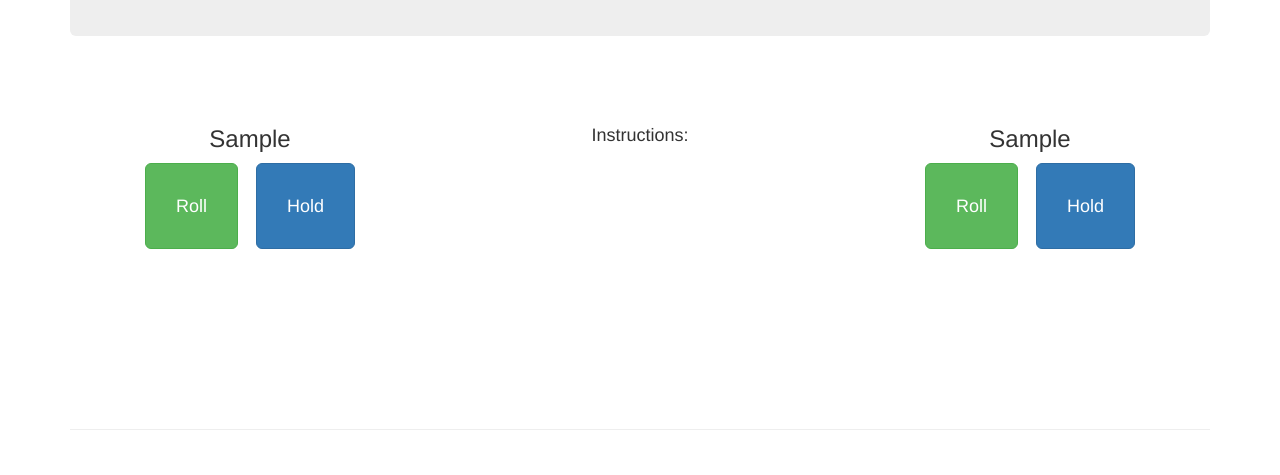
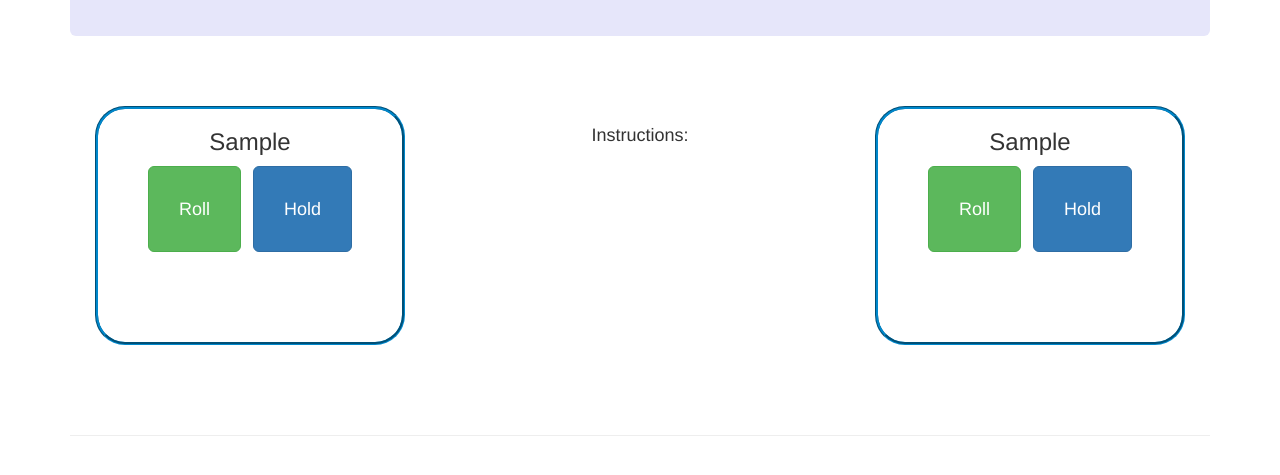
Before and after one commit to jenasancartier/pig-dice, a plain HTML site: page index.html in a window 1280 px wide. Both pictures are taken after typing "Sample", "Sample" into the empty fields and a click on the button "Let's play!". Shown: the part 179-654 px from the top of the page. Drawn offline with nearby package versions, Linux system fonts and the light colour scheme.

Commit message:
add borders to player columns and style them in css

```diff
--- a/css/styles.css
+++ b/css/styles.css
@@ -18,6 +18,7 @@ ol {
 .jumbotron {
   text-align: center;
   margin-top: 20px;
+  background-color: lavender;
 }
 
 .row {
@@ -42,10 +43,6 @@ ol {
   color: #0088cc;
 }
 
-#instructionTitle:visited {
-  color: white;
-}
-
 #instructions {
   display: none;
 }
@@ -58,6 +55,12 @@ ol {
 #player1-hold, #player2-hold {
   float: right;
   margin-right: 50px;
+}
+
+.border {
+  border: solid #0088cc;
+  border-radius: 30px;
+  border-style: groove;
 }
 
 h4#p1RollTotal, h4#p2RollTotal {
--- a/index.html
+++ b/index.html
@@ -22,7 +22,7 @@
               <label for="name1">Enter your name:</label>
               <input type="text" class="form-control" id="name1">
             </div>
-            <div class="game">
+            <div class="game border" id="p1">
               <h3 id="player1Name"></h3>
               <button type="button" class="btn btn-lg btn-success" id="player1-roll">Roll</button>
               <button type="button" class="btn btn-lg btn-primary" id="player1-hold">Hold</button>
@@ -48,7 +48,7 @@
               <label for="name2">Enter your name:</label>
               <input type="text" class="form-control" id="name2">
             </div>
-            <div class="game">
+            <div class="game border" id="p2">
               <h3 id="player2Name"></h3>
               <button type="button" class="btn btn-lg btn-success" id="player2-roll">Roll</button>
               <button type="button" class="btn btn-lg btn-primary" id="player2-hold">Hold</button>
--- a/js/scripts.js
+++ b/js/scripts.js
@@ -14,7 +14,7 @@ function Player(name, roll, turnTotal, gameTotal) {
   }
   this.gameTotal = gameTotal;
   this.winner = function() {
-    if (this.gameTotal >= 10) {
+    if (this.gameTotal >= 100) {
       alert(this.name + ", YOU WINNNNN");
     }
   }
```
